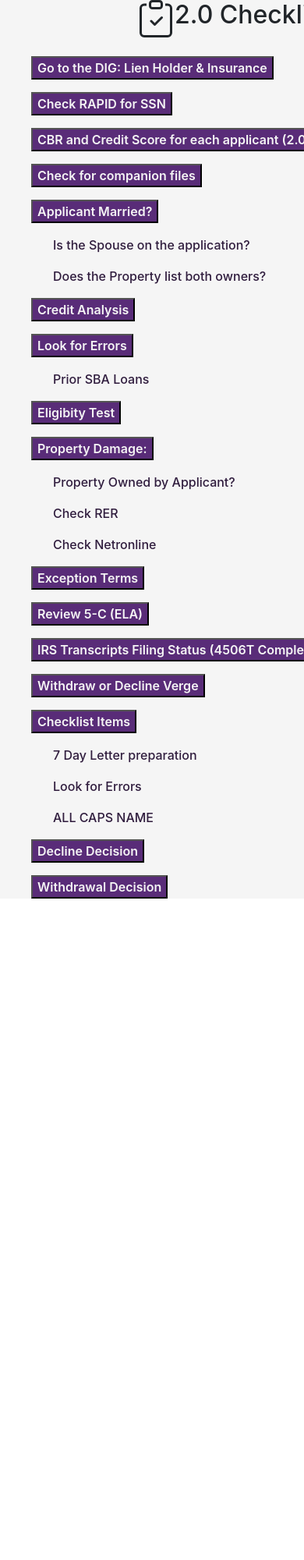
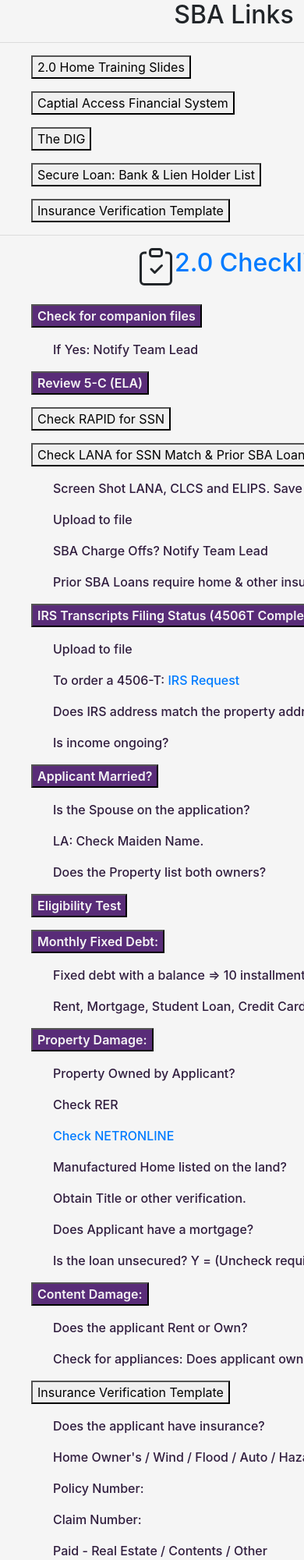
Before and after one commit to tresgarcia00/sba2.0, a browser extension: page checklist.html in a window 390 px wide. Shown: the top 2000 px of the page at 78% size. Before the commit the page ends 1168 px from the top, so only its background shows below. Drawn offline with nearby package versions, Linux system fonts and the light colour scheme.

Commit message:
Update checklist.html

```diff
--- a/checklist.html
+++ b/checklist.html
@@ -5,6 +5,7 @@
     <meta charset="UTF-8">
     <meta name="viewport" content="width=device-width, initial-scale=1.0">
     <title>2.0 Checklist</title>
+    <link rel="icon" type="image/png" sizes="96x96" href="/favicon-16x16.png">
     <link rel="stylesheet" href="https://stackpath.bootstrapcdn.com/bootstrap/4.5.2/css/bootstrap.min.css"
         integrity="sha384-JcKb8q3iqJ61gNV9KGb8thSsNjpSL0n8PARn9HuZOnIxN0hoP+VmmDGMN5t9UJ0Z" crossorigin="anonymous">
     <link href="/app.css" rel="stylesheet" />
@@ -13,6 +14,18 @@
 <body>
     <div class="chrome_div">
         <div class="container-sm"></div>
+
+        <!-- SBA LINKS -->
+
+        <h1 class="ex_h1">SBA Links</h1>
+        <hr>
+        <ul><a href="X:\LOTMALLACCESS\2.0 Home Loan Training Post Console-Dashboard" target = "_blank"><button class=bFont1>2.0 Home Training Slides</button></a></ul>
+        <ul><a href="https://caweb.sba.gov/cls/dsp_choosefunction.cfm" target = "_blank"><button class=bFont1>Captial Access Financial System</button></a></ul>
+        <ul><a href="https://sba123.sharepoint.com/sites/ODA/Centers/PDC/Application%20Processing/Lists/Loan%20Processiong%20Quick%20Links/Grouped%20by%20Category.aspx/" target = "_blank"><button class=bFont1>The DIG</button></a></ul>
+        <ul><a href="https://sba123.sharepoint.com/:x:/r/sites/ODA/Centers/PDC/Application%20Processing/_layouts/15/Doc.aspx?sourcedoc=%7B512F78C8-CF4A-4967-A981-EABD4F420AEF%7D&file=Lienholder%20Addresses.xlsx&action=default&mobileredirect=true" target = "_blank"><button class=bFont1>Secure Loan: Bank & Lien Holder List</button></a></ul>
+        <ul><a href="https://sba123.sharepoint.com/:x:/r/sites/ODA/Centers/PDC/Application%20Processing/_layouts/15/guestaccess.aspx?guestaccesstoken=q1o9w6BdgjuyOzPKoyVAgJt5RqAp03I6T8Mc1EsM1Tg%3D&docid=2_1a0a781e713ff4b9084fea182cd223703&rev=1" target = "_blank"><button class=bFont1>Insurance Verification Template</button></a></ul>
+        <hr>
+        <!-- 2.0 Check List -->
         <div class="d-flex justify-content-center">
             <svg width="3em" height="3em" viewBox="0 0 16 16" class="bi bi-clipboard-check" fill="currentColor"
                 xmlns="http://www.w3.org/2000/svg">
@@ -21,39 +34,88 @@
                 <path fill-rule="evenodd"
                     d="M9.5 1h-3a.5.5 0 0 0-.5.5v1a.5.5 0 0 0 .5.5h3a.5.5 0 0 0 .5-.5v-1a.5.5 0 0 0-.5-.5zm-3-1A1.5 1.5 0 0 0 5 1.5v1A1.5 1.5 0 0 0 6.5 4h3A1.5 1.5 0 0 0 11 2.5v-1A1.5 1.5 0 0 0 9.5 0h-3zm4.354 7.146a.5.5 0 0 1 0 .708l-3 3a.5.5 0 0 1-.708 0l-1.5-1.5a.5.5 0 1 1 .708-.708L7.5 9.793l2.646-2.647a.5.5 0 0 1 .708 0z" />
             </svg>
-            <h1 class="ex_h1">2.0 Checklist</h1>
-            </div>
+            <a href=" https://sba-oda.my.salesforce.com/" target="_blank">  <h1 class="ex_h1">2.0 Checklist</h1></a>
+
+        </div>
         <br>
-        <ul><a href="https://sba123.sharepoint.com/sites/ODA/Centers/PDC/Application%20Processing/Lists/Loan%20Processiong%20Quick%20Links/Grouped%20by%20Category.aspx/" target = "_blank"><button class=bFont>Go to the DIG: Lien Holder & Insurance</button></a></ul>
-        <ul><a href="https://rapidsba2.sba.gov/" target="_blank"><button class=bFont>Check RAPID for SSN</button></a></ul>
+        <ul><button button class=bFont>Check for companion files</button><br></ul>
+                <ul class="ph">If Yes: Notify Team Lead</ul>
+        <ul><button class=bFont>Review 5-C (ELA) </button></ul>
+        <ul><a href="https://rapidsba2.sba.gov/" target="_blank"><button class=bFont1>Check RAPID for SSN</button></a></ul>
+        <ul><a href="https://caweb.sba.gov/lana/applications/dsp_routing.cfm" target="_blank"><button class=bFont1>Check LANA for SSN Match & Prior SBA Loan</button></a></ul>
+
+            <ul class="ph">Screen Shot LANA, CLCS and ELIPS. Save to PDF.</ul>
+            <ul class="ph">Upload to file</ul>
+            <ul class="ph">SBA Charge Offs? Notify Team Lead</ul>
+            <ul class="ph">Prior SBA Loans require home & other insurance </ul>
+
+        <ul><button class=bFont>IRS Transcripts Filing Status (4506T Complete?)</button></ul>
+            <ul class="ph">Upload to file</ul>
+            <ul class="ph">To order a 4506-T: <a href="mailto:PDC.PPDDCMS2.0IRSIssues@sba.gov" class="link">IRS Request</a></ul>
+            <ul class="ph">Does IRS address match the property address?  </ul>
+            <ul class="ph">Is income ongoing? </ul>
+
+        <ul><button class=bFont>Applicant Married?</button></ul>
+                <ul class="ph">Is the Spouse on the application?</ul>
+                <ul class="ph">LA: Check Maiden Name.</ul>
+                <ul class=ph>Does the Property list both owners?</ul>
+
+        <ul><button class=bFont>Eligibility Test</button></ul>
+        <ul><button class=bFont>Monthly Fixed Debt:</button></ul>
+                <ul class="ph">Fixed debt with a balance => 10 installments.</ul>
+                <ul class="ph">Rent, Mortgage, Student Loan, Credit Card.</ul>
+
+        <ul><button class=bFont>Property Damage:</button></ul>
+                    <ul class="ph">Property Owned by Applicant?</ul>
+                    <ul class="ph">Check RER</ul>
+                    <ul class="ph"><a href="https://publicrecords.netronline.com/" target = "_blank" class="link">Check NETRONLINE</a></ul>
+                    <ul class="ph">Manufactured Home listed on the land?</ul>
+                    <ul class="ph">Obtain Title or other verification.</ul>
+                    <ul class="ph">Does Applicant have a mortgage?</ul>
+                    <ul class="ph">Is the loan unsecured? Y = (Uncheck required)</ul>
+
+
+
+        <ul><button class=bFont>Content Damage:</button></ul>
+                    <ul class="ph">Does the applicant Rent or Own?</ul>
+                    <ul class="ph">Check for appliances: Does applicant own appliance? </ul>
+
+
+            <ul><a href="https://sba123.sharepoint.com/:x:/r/sites/ODA/Centers/PDC/Application%20Processing/_layouts/15/guestaccess.aspx?guestaccesstoken=q1o9w6BdgjuyOzPKoyVAgJt5RqAp03I6T8Mc1EsM1Tg%3D&docid=2_1a0a781e713ff4b9084fea182cd223703&rev=1" target = "_blank"><button class=bFont1>Insurance Verification Template</button></a></ul>
+
+            <ul class="ph">Does the applicant have insurance? </ul>
+            <ul class="ph">Home Owner's / Wind / Flood / Auto / Hazard</ul>
+            <ul class="ph">Policy Number: </ul>
+            <ul class="ph">Claim Number: </ul>
+            <ul class="ph">Paid - Real Estate / Contents / Other </ul>
+
+
         <ul><button class=bFont>CBR and Credit Score for each applicant (2.0)</button></ul>
-        <ul><button class=bFont>Check for companion files</button><br></ul>
-        <ul><button class=bFont>Applicant Married?</button></ul>
-            <ul class="ph">Is the Spouse on the application?</ul>
-            <ul class=ph>Does the Property list both owners?</ul>
-        <ul><button class=bFont>Credit Analysis</button></ul>
+            <ul class=ph>Applicant -> Credit Bureau Report (CBR)</ul>
+            <ul class=ph>Strong Credit = No MAFD </ul>
+            <ul class=ph>Credit Score 670 + $50,000 Rev  </ul>
+            <ul class=ph>Pass 40% <= MAFD <= 75% Fail</ul>
+            <ul class=ph>Are pass due & Charge off < $10,000? No = Fail</ul>
+
         <ul><button class=bFont>Look for Errors</button></ul>
-            <ul class=ph>Prior SBA Loans</ul>
-        <ul><button class=bFont>Eligibity Test</button></ul>
-        <ul><button class=bFont>Property Damage:</button></ul>
-            <ul class="ph">Property Owned by Applicant?</ul>
-            <ul class="ph">Check RER</ul>
-            <ul class="ph">Check Netronline</ul>
+
+
         <ul><button class=bFont>Exception Terms</button></ul>
-        <ul><button class=bFont>Review 5-C (ELA) </button></ul>
-        <ul><button class=bFont>IRS Transcripts Filing Status (4506T Complete?)</button></ul>
-        <ul><button class=bFont>Withdraw or Decline Verge</button></ul>
+
+        <ul><button class=bFont>Withdraw or Decline Verbiage</button></ul>
         <ul><button class=bFont>Checklist Items</button></ul>
-            <ul class="ph">7 Day Letter preparation</ul>
+            <ul class="ph">7 Day Letter Preparation</ul>
             <ul class="ph">Look for Errors</ul>
             <ul class="ph">ALL CAPS NAME</ul>
         <ul><button class=bFont>Decline Decision</button></ul>
         <ul><button class=bFont>Withdrawal Decision</button></ul>
+        <ul class="ph"><a href="https://sba123.sharepoint.com/sites/ODA/Centers/PDC/Application%20Processing/Document%20Library/Reference%20Material/DCMS%202.0%20-%20BoilerPlate%20Version%2012-19.pdf?csf=1&e=fIyTqf&cid=2b27bd64-7a4e-43a1-88b0-18dce52d789d" target = "_blank" class="link">Boiler Plate Conditions</a></ul>
+        <ul class="ph">CS-18 Spouse / Other Signature</ul>
+
+        <ul><button class=bFont>2.0 DCMS LOAN CONDITION QUICK REFERENCE GUIDE</button></ul>
         </div>
     </div>
     </div>
 </body>
-
-
-
+<script src="/list.js"></script>
 </html>
```
